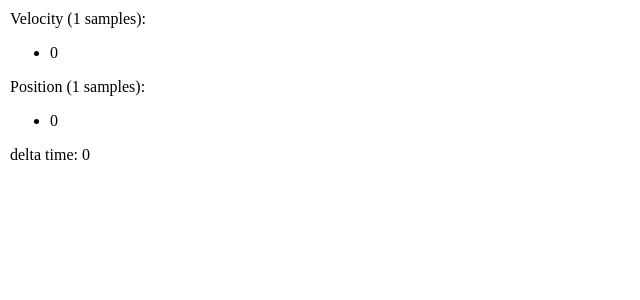
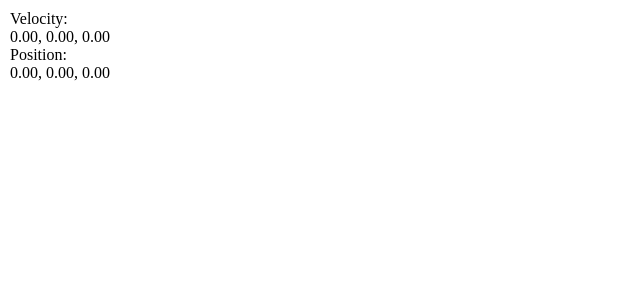
Before and after one commit to idanstark42/gardenheights, a React (Vite) app: page / in a window 1280 px wide. Shown: the top 300 px of the page, without its empty margins (0-640 px from the left). Built offline with nearby package versions, Linux system fonts and the light colour scheme.

Commit message:
using tracking helper this time

```diff
--- a/src/components/spyglass.jsx
+++ b/src/components/spyglass.jsx
@@ -3,58 +3,19 @@ import { Canvas } from '@react-three/fiber'
 import * as THREE from 'three'
 
 import CameraFeed from './camera_feed'
+import { usePhonePosition } from '../helpers/position-tracker'
 
 export default function Spyglass () {
-  const [orientation, setOrientation] = useState([0, 0, 0])
-  const [velocities, setVelocities] = useState([[0, 0, 0]])
-  const [devicePositions, setDevicePositions] = useState([[0, 0, 0]])
-  const [lastDT, setLastDT] = useState(0)
-
-  useEffect(() => {
-
-    const handleOrientation = (event) => {
-      const alpha = THREE.MathUtils.degToRad(event.alpha)
-      const beta = THREE.MathUtils.degToRad(event.beta)
-      const gamma = THREE.MathUtils.degToRad(event.gamma)
-
-      setOrientation([beta, alpha, -gamma])
-    }
-
-    const handleMotion = (event) => {
-      const { acceleration, interval } = event
-      if (!acceleration || (acceleration.x === 0 && acceleration.y === 0 && acceleration.z === 0)) return
-      setLastDT(interval / 1000)
-      const newAcceleration = [acceleration.x, acceleration.y, acceleration.z].map((a) => a || 0)
-      const newVelocity = velocities[0].map((v, i) => v + newAcceleration[i] * (interval / 1000))
-      setVelocities(velocities => [newVelocity, ...velocities])
-      const newDevicePosition = devicePositions[0].map((p, i) => p + newVelocity[i] * (interval / 1000))
-      setDevicePositions(positions => [newDevicePosition, ...positions])
-    }
-
-    window.addEventListener('deviceorientation', handleOrientation)
-    window.addEventListener('devicemotion', handleMotion)
-
-    return () => {
-      window.removeEventListener('deviceorientation', handleOrientation)
-      window.removeEventListener('devicemotion', handleMotion)
-    }
-  }, [])
-
+  const { orientation, acceleration, velocity, position } = usePhonePosition()
   return (
-    <div style={{ position: 'absolute', bottom: 0, right: 0, padding: 10, width: '100%', height: '100%' }}>
-      Velocity ({velocities.length} samples):
-      <ul style={{ maxHeight: '20vh', overflowY: 'auto' }}>
-        {velocities.map((v, i) => (
-          <li key={i} style={{ color: (v[0] === 0 ? 'black' : (v[0] > 0 ? 'green' : 'red')) }}>{v[0]}</li>
-        ))}
-      </ul>
-      Position ({devicePositions.length} samples):
-      <ul style={{ maxHeight: '20vh', overflowY: 'auto' }}>
-        {devicePositions.map((p, i) => (
-          <li key={i} style={{ color: (p[0] === 0 ? 'black' : (p[0] > 0 ? 'green' : 'red')) }}>{p[0]}</li>
-        ))}
-      </ul>
-      delta time: {lastDT}
+    <div style={{ position: 'absolute', top: 0, right: 0, padding: 10, width: '100%', height: '100%' }}>
+      Velocity:
+      <br />
+      {velocity.map(v => v.toFixed(2)).join(', ')}
+      <br />
+      Position:
+      <br />
+      {position.map(p => p.toFixed(2)).join(', ')}
     </div>
   )
 }
--- /dev/null
+++ b/src/helpers/position-tracker.js
@@ -0,0 +1,48 @@
+import { useState, useEffect } from 'react'
+
+export function usePhonePosition () {
+  const [orientation, setOrientation] = useState([0, 0, 0])
+  const [acceleration, setAcceleration] = useState([0, 0, 0])
+  const [interval, setInterval] = useState(0)
+  const [velocity, setVelocity] = useState([0, 0, 0])
+  const [position, setPosition] = useState([0, 0, 0])
+
+  useEffect(() => {
+    const handleOrientation = (event) => {
+      const alpha = event.alpha
+      const beta = event.beta
+      const gamma = event.gamma
+
+      setOrientation([beta, alpha, -gamma])
+    }
+
+    const handleMotion = (event) => {
+      const { acceleration, interval } = event
+      if (!acceleration || (acceleration.x === 0 && acceleration.y === 0 && acceleration.z === 0)) return
+      setAcceleration([acceleration.x, acceleration.y, acceleration.z])
+      setInterval(interval / 1000)
+    }
+
+    window.addEventListener('deviceorientation', handleOrientation)
+    window.addEventListener('devicemotion', handleMotion)
+
+    return () => {
+      window.removeEventListener('deviceorientation', handleOrientation)
+      window.removeEventListener('devicemotion', handleMotion)
+    }
+  }, [])
+
+  useEffect(() => {
+    const [ax, ay, az] = acceleration
+    const [vx, vy, vz] = velocity
+    setVelocity([vx + ax * interval, vy + ay * interval, vz + az * interval])
+  }, [acceleration])
+
+  useEffect(() => {
+    const [vx, vy, vz] = velocity
+    const [px, py, pz] = position
+    setPosition([px + vx * interval, py + vy * interval, pz + vz * interval])
+  }, [velocity])
+
+  return { orientation, acceleration, velocity, position }
+}
```
